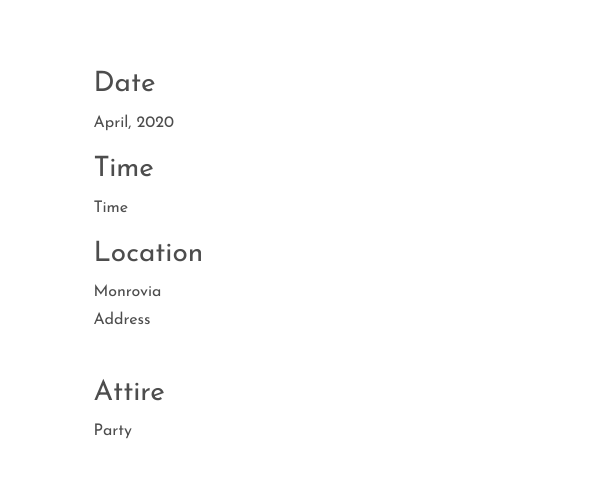
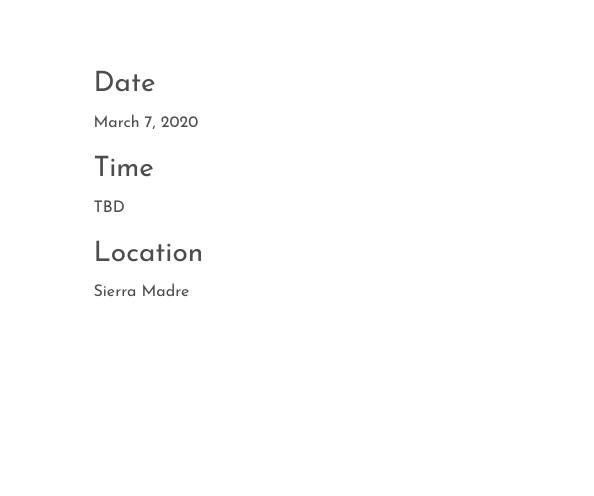
Before and after one commit to Worldchamp/Worldchamp, a plain HTML site: page shower.html in a window 1280 px wide. Shown: the part 408-904 px from the top of the page, 686-1280 px from the left. Drawn offline with Linux system fonts and the light colour scheme; files whose address does not match are found by name.

Commit message:
asfdasf
sfadadfs

```diff
--- a/shower.html
+++ b/shower.html
@@ -113,18 +113,16 @@
 
  <br>
 <h3>Date</h3>
-              <p> April, 2020<br>
+              <p> March 7, 2020<br>
 
 
 				   <h3>Time</h3>
-				   <p>Time </p>
+				   <p>TBD </p>
 				   <p><h3>Location</h3>
-              <p>Monrovia
-<br>
-Address</p> <br>
+              <p>Sierra Madre
 
- <h3>Attire</h3>
-              <p>Party
+
+
 
 </p>
             </div>
```
